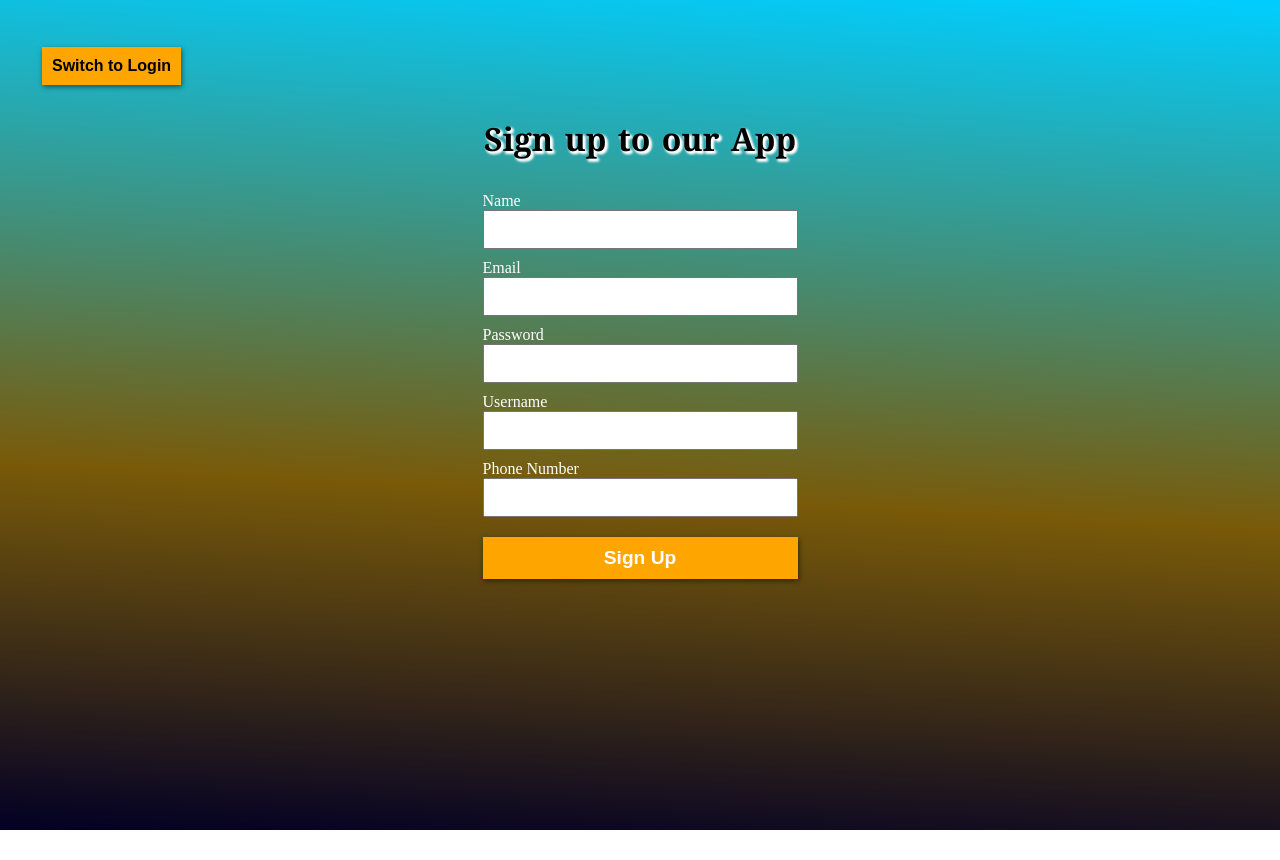
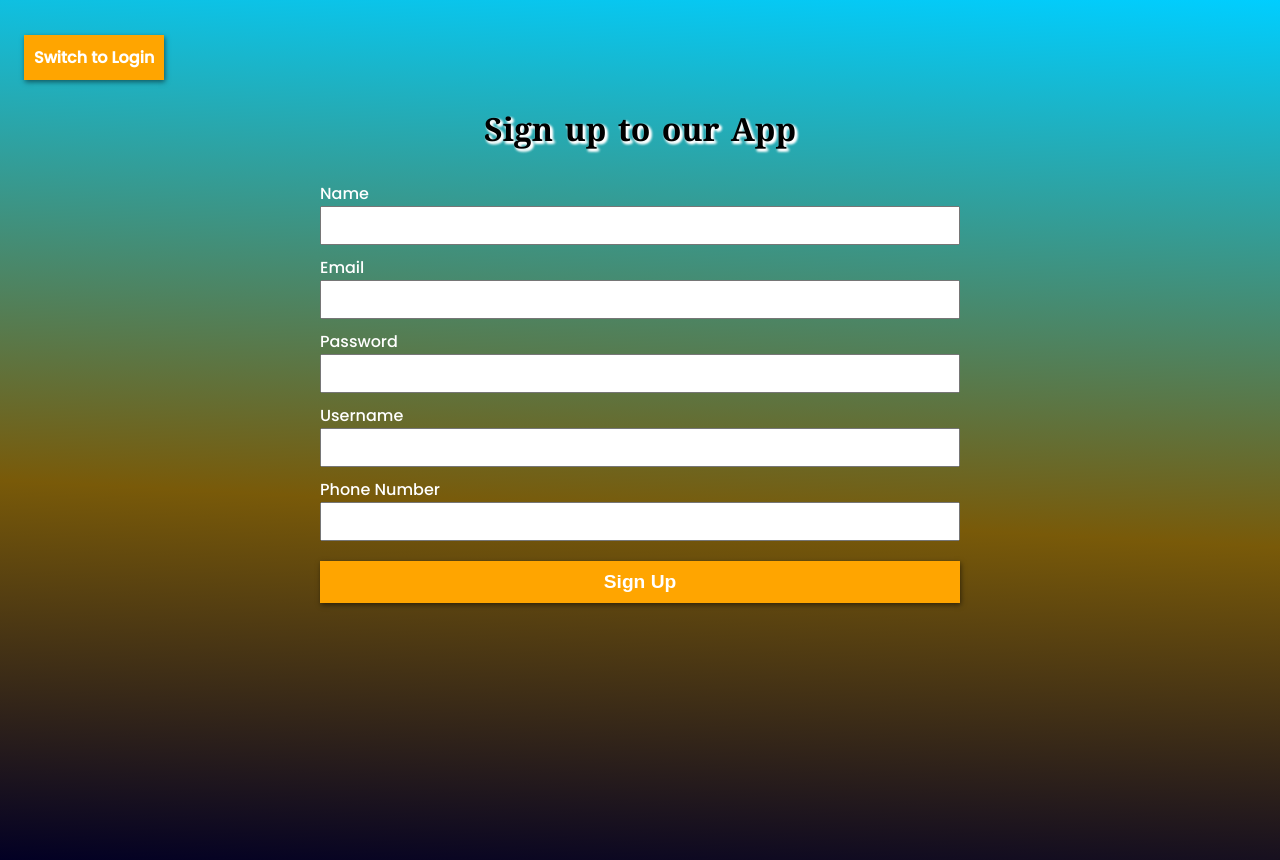
Before and after one commit to LightUpdev/Authentication-Api-With-Graphql, a React (Create React App) app in the folder frontend/: page / in a window 1280 px wide. Before the commit the page ends 830 px from the top, so only its background shows below. Built offline with nearby package versions, Linux system fonts and the light colour scheme.

Commit message:
added media query responsive styling

```diff
--- a/frontend/src/App.css
+++ b/frontend/src/App.css
@@ -1,5 +1,8 @@
+@import url("https://fonts.googleapis.com/css2?family=Poppins:wght@100;200;300;400;500&display=swap");
+
+
 .form-container {
-  padding: 15px 10px;
+  padding: 30px 0;
   height: 100vh;
   margin: auto auto;
   background: linear-gradient(
@@ -12,28 +15,32 @@
 form {
   display: flex;
   flex-direction: column;
-  width: 25%;
+  width: 50%;
   justify-content: center;
   margin: auto auto;
-
 }
 .menu-action {
-  margin: 2rem;
+  margin: 5px 1.5rem;
 }
 
 .menu-action button {
-  padding: 10px;
+  padding: 5px;
   background-color: orange;
   border: 0;
-  font-size: 1rem;
-  font-weight: bold;
+  color: white;
+  font-weight: 500;
+  font-size: 13px;
   box-shadow: 1px 2px 5px rgba(0, 0, 0, 0.5);
   cursor: pointer;
+  font-family: "Poppins", sans-serif;
 }
 
 .app-header {
-  font-size: 1.8rem;
-  align-self: center;
+  font-size: 1.5rem;
+  font-weight: Bold;
+  word-spacing: 3px;
+  color: black;
+  text-shadow: 2px 2px 3px white, 2px 2px 3px white, 2px 2px 3px white;
   text-align: center;
   font-family: Georgia, "Times New Roman", Times, serif;
 }
@@ -58,14 +65,51 @@ label {
   font-size: 16px;
   font-weight: 500;
 }
-.app-header {
-  font-size: 2rem;
-  font-weight: Bold;
-  word-spacing: 3px;
-  color: black;
-  text-shadow: 2px 2px 3px white, 2px 2px 3px white, 2px 2px 3px white;
+.welcome-page {
+  padding: 15px 10px;
+  margin: 15px 30px;
+}
+.welcome-page h1 {
+  font-size: 1.5rem;
+  padding: 15px 10px;
+  margin: 15px 10px;
+  align-self: center;
+  justify-self: center;
+  text-align: center;
+}
+.welcome-page p {
+  padding: 5px 10px;
+  margin: 5px 10px;
+  align-self: center;
+  justify-self: center;
+  font-size: 20px;
 }
 
-.welcome-page{
+.welcome-page .log-out {
+  padding: 10px;
+  background-color: orange;
+  border: 0;
+  font-size: 1rem;
+  font-weight: bold;
+  box-shadow: 1px 2px 5px rgba(0, 0, 0, 0.5);
+  cursor: pointer;
+}
 
+.welcome-page .skill-list {
+  margin: 0 20px;
 }
+
+@media only screen and (min-width: 768px) {
+  .app-header {
+    font-size: 2rem;
+  }
+  .menu-action button {
+    padding: 10px;
+
+    font-size: 1rem;
+    font-weight: bold;
+  }
+  .welcome-page h1 {
+    font-size: 2rem;
+  }
+}
--- a/frontend/src/index.css
+++ b/frontend/src/index.css
@@ -1,10 +1,12 @@
+@import url("https://fonts.googleapis.com/css2?family=Poppins:wght@100;200;300;400;500&display=swap");
+
 body,
 html {
   padding: 0;
   margin: 0;
   box-sizing: border-box;
+  font-family: "Poppins", sans-serif;
 }
 body {
   height: 100vh;
-
 }
```
